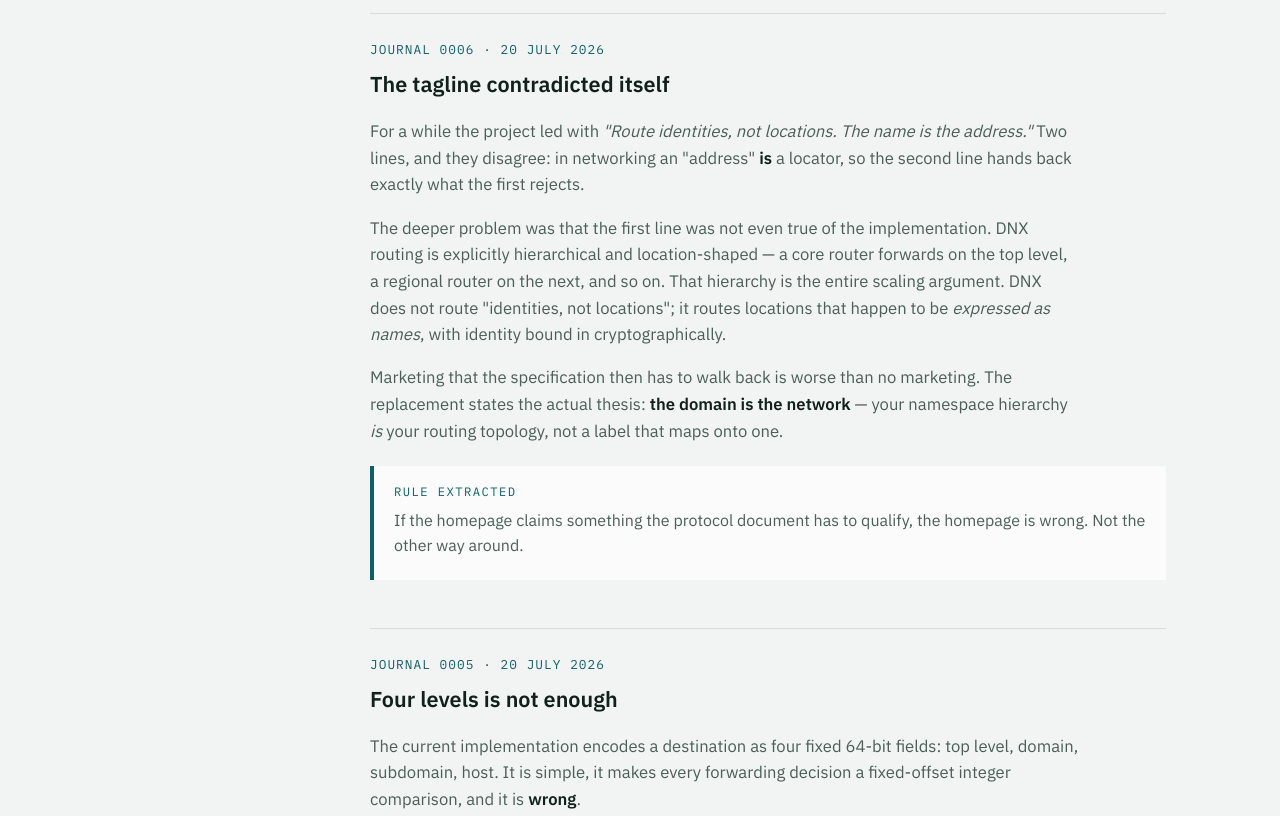
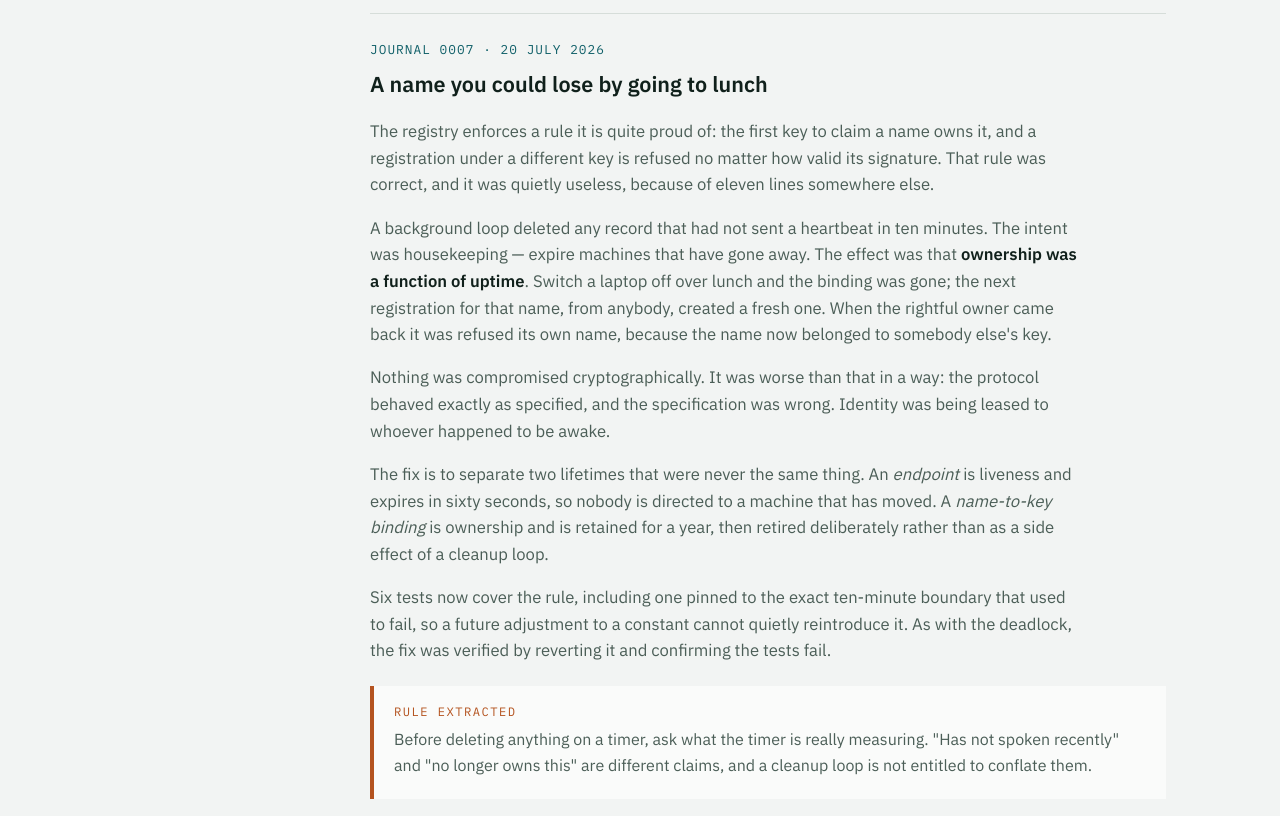
Before and after one commit to Xbitium/DNX, a plain HTML site: page site/journal.html in a window 1280 px wide. Shown: the part 378-1194 px from the top of the page. Drawn offline with Linux system fonts and the light colour scheme.

Commit message:
Docs: separate ownership from liveness; add collision and homograph weaknesses; journal 0007

```diff
--- a/site/journal.html
+++ b/site/journal.html
@@ -33,6 +33,7 @@
   <div class="wrap doc">
     <aside class="toc">
       <div class="toc-title">Entries</div>
+      <a href="#e7">0007 · Ownership</a>
       <a href="#e6">0006 · Naming</a>
       <a href="#e5">0005 · Four levels</a>
       <a href="#e4">0004 · Deadlock</a>
@@ -47,6 +48,22 @@
       <div class="prose">
         <p>A protocol is mostly a record of arguments someone had with themselves. These entries document why DNX is shaped the way it is — including the bugs that changed its design, which are usually more informative than the parts that worked first time.</p>
       </div>
+
+      <article id="e7" class="entry">
+        <div class="meta">JOURNAL 0007 · 20 JULY 2026</div>
+        <h3>A name you could lose by going to lunch</h3>
+        <div class="prose">
+          <p>The registry enforces a rule it is quite proud of: the first key to claim a name owns it, and a registration under a different key is refused no matter how valid its signature. That rule was correct, and it was quietly useless, because of eleven lines somewhere else.</p>
+          <p>A background loop deleted any record that had not sent a heartbeat in ten minutes. The intent was housekeeping — expire machines that have gone away. The effect was that <strong>ownership was a function of uptime</strong>. Switch a laptop off over lunch and the binding was gone; the next registration for that name, from anybody, created a fresh one. When the rightful owner came back it was refused its own name, because the name now belonged to somebody else's key.</p>
+          <p>Nothing was compromised cryptographically. It was worse than that in a way: the protocol behaved exactly as specified, and the specification was wrong. Identity was being leased to whoever happened to be awake.</p>
+          <p>The fix is to separate two lifetimes that were never the same thing. An <em>endpoint</em> is liveness and expires in sixty seconds, so nobody is directed to a machine that has moved. A <em>name-to-key binding</em> is ownership and is retained for a year, then retired deliberately rather than as a side effect of a cleanup loop.</p>
+          <p>Six tests now cover the rule, including one pinned to the exact ten-minute boundary that used to fail, so a future adjustment to a constant cannot quietly reintroduce it. As with the deadlock, the fix was verified by reverting it and confirming the tests fail.</p>
+        </div>
+        <div class="callout warn">
+          <div class="t">Rule extracted</div>
+          <p>Before deleting anything on a timer, ask what the timer is really measuring. "Has not spoken recently" and "no longer owns this" are different claims, and a cleanup loop is not entitled to conflate them.</p>
+        </div>
+      </article>
 
       <article id="e6" class="entry">
         <div class="meta">JOURNAL 0006 · 20 JULY 2026</div>
```
Also changed, not shown: site/protocol.html (+5 -2 lines), site/registry.html (+2 -1 lines).
